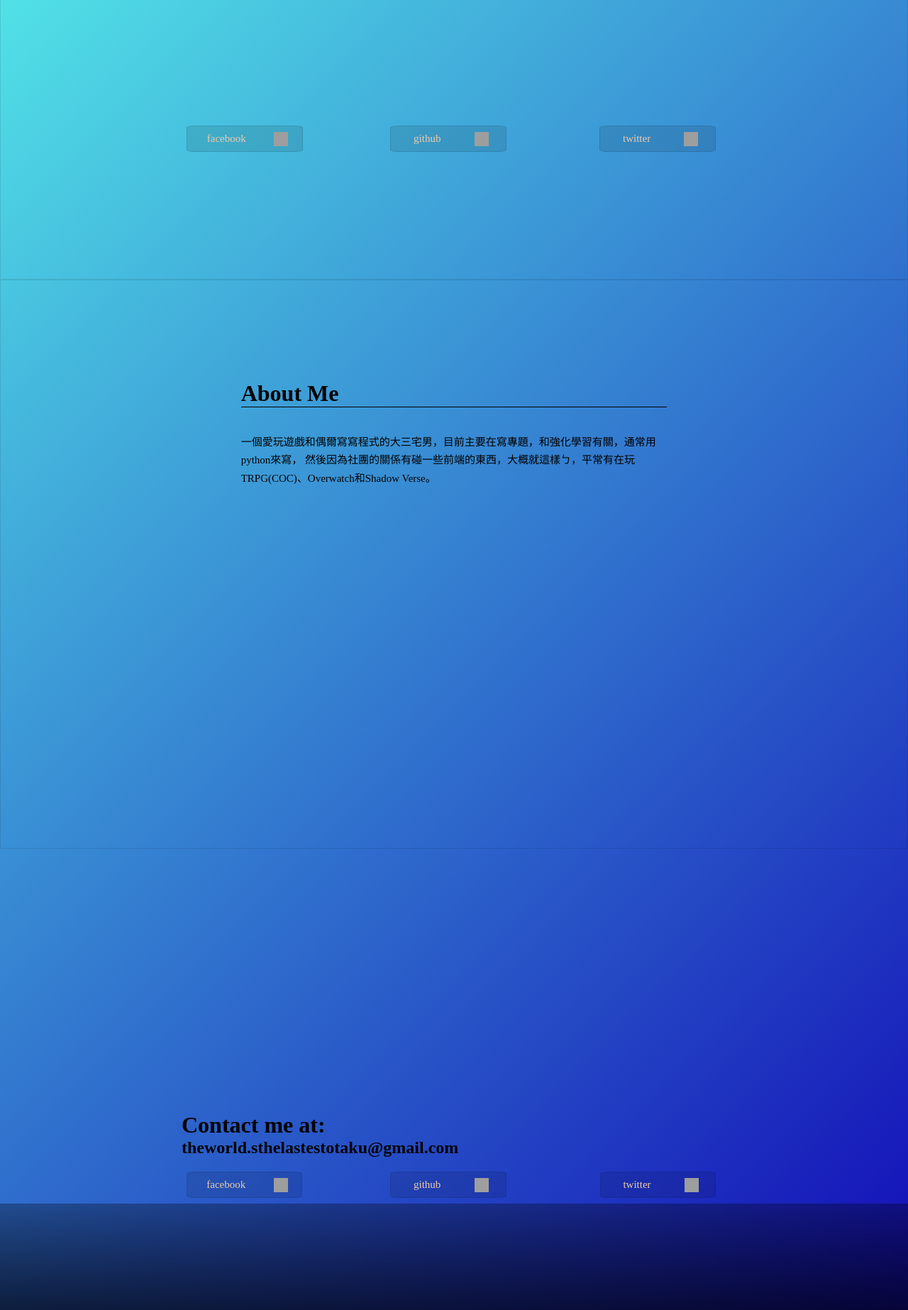
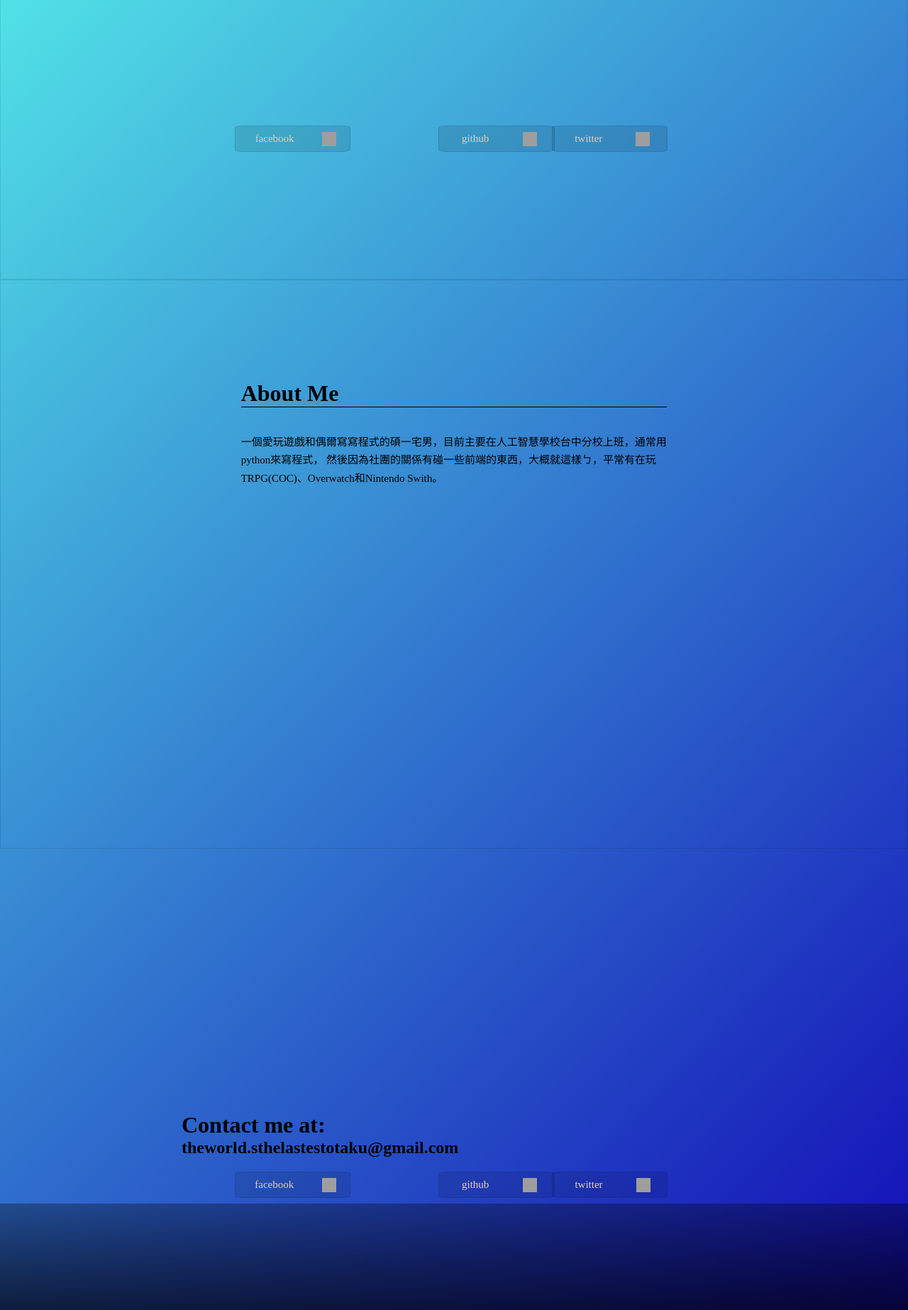
Before and after one commit to tim54100/gulp_deploy, a plain HTML site: page index.html in a window 1280 px wide. Shown: the part 408-2254 px from the top of the page at 71% size. Drawn offline with nearby package versions, Linux system fonts and the light colour scheme; grey boxes are pictures that could not be loaded.

Commit message:
Update index.html

```diff
--- a/index.html
+++ b/index.html
@@ -35,17 +35,17 @@
 						github
 						<img class="social-image" src="http://icons.iconarchive.com/icons/icons8/windows-8/24/Programming-Github-icon.png">
 					</a>
-					<a class="community_element twitter" href="https://twitter.com/tim54100" target="_blank">
+					<a class="community_element linkedin" href="https://tw.linkedin.com/in/%E5%86%A0%E9%96%8E-%E5%8A%89-634aaa141" target="_blank">
 						twitter
-						<img class="social-image" src="http://icons.iconarchive.com/icons/dakirby309/windows-8-metro/24/Web-Twitter-alt-2-Metro-icon.png">
+						<img class="social-image" src="http://icons.iconarchive.com/icons/danleech/simple/256/linkedin-icon.png">
 					</a>
 				</div>
 			</div>
 			<div class="section introduction">
 				<div class="introduction_content">
 					<h1>About Me</h1>
-					<p>一個愛玩遊戲和偶爾寫寫程式的大三宅男，目前主要在寫專題，和強化學習有關，通常用python來寫，
-					然後因為社團的關係有碰一些前端的東西，大概就這樣ㄅ，平常有在玩TRPG(COC)、Overwatch和Shadow Verse。</p>
+					<p>一個愛玩遊戲和偶爾寫寫程式的碩一宅男，目前主要在人工智慧學校台中分校上班，通常用python來寫程式，
+					然後因為社團的關係有碰一些前端的東西，大概就這樣ㄅ，平常有在玩TRPG(COC)、Overwatch和Nintendo Swith。</p>
 				</div>
 			</div>
 			<div class="last">
@@ -64,9 +64,9 @@
 							github
 							<img class="social-image" src="http://icons.iconarchive.com/icons/icons8/windows-8/24/Programming-Github-icon.png">
 						</a>
-						<a class="community_element twitter" href="https://twitter.com/tim54100" target="_blank">
+						<a class="community_element linkedin" href="https://tw.linkedin.com/in/%E5%86%A0%E9%96%8E-%E5%8A%89-634aaa141" target="_blank">
 							twitter
-							<img class="social-image" src="http://icons.iconarchive.com/icons/dakirby309/windows-8-metro/24/Web-Twitter-alt-2-Metro-icon.png">
+							<img class="social-image" src="http://icons.iconarchive.com/icons/danleech/simple/256/linkedin-icon.png">
 						</a>
 					</div>
 				</div>
```
